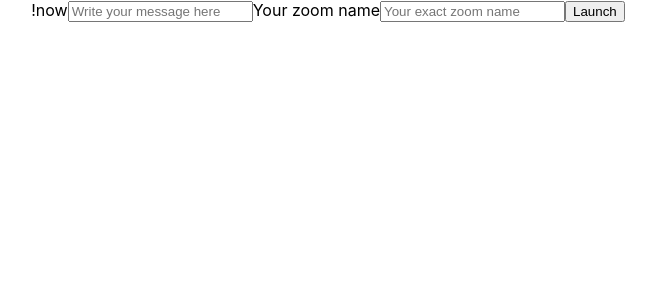
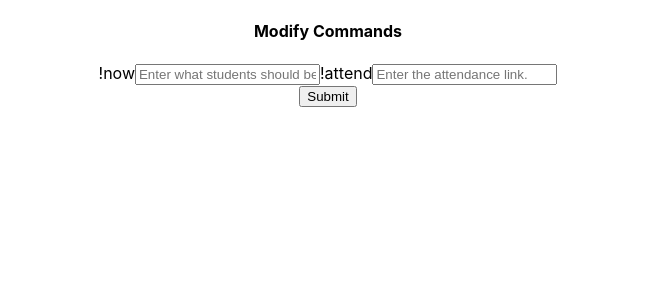
Before and after one commit to barney54321/Vroom, a React (Create React App) app: page / in a window 1280 px wide. Shown: the top 300 px of the page, without its empty margins (312-968 px from the left). Built offline with nearby package versions, Linux system fonts and the light colour scheme.

Commit message:
create leave meeting and make react bootstrap elements

```diff
--- a/src/Components/Tabs/Commands.js
+++ b/src/Components/Tabs/Commands.js
@@ -1,4 +1,6 @@
 import React from 'react'
+import { Form } from 'react-bootstrap';
+import Button from 'react-bootstrap/Button';
 
 const Commands = () => {
     const submitForm = () => {
@@ -6,13 +8,16 @@ const Commands = () => {
     }
     return (
         <div>
-            <form onSubmit={submitForm}>
-                <label>!now</label>
-                <input type="text" placeholder="Write your message here"></input>
-                <label>Your zoom name</label>
-                <input type="text" placeholder="Your exact zoom name"></input>
-                <button type="submit">Launch</button>
-            </form>
+            <h4>Modify Commands</h4>
+            <Form onSubmit={submitForm}>
+                <Form.Group>
+                    <Form.Label>!now</Form.Label>
+                    <Form.Control type="text" placeholder="Enter what students should be working on now"></Form.Control>
+                    <Form.Label>!attend</Form.Label>
+                    <Form.Control type="text" placeholder="Enter the attendance link."></Form.Control>
+                </Form.Group>
+                <Button variant="primary" type="submit">Submit</Button>
+            </Form>
         </div>
     )
 }
```
Also changed, not shown: src/Components/Tabs/LeaveMeeting.js (added, +28 -0 lines), src/Components/Tabs/Meeting.js (+12 -8 lines).
